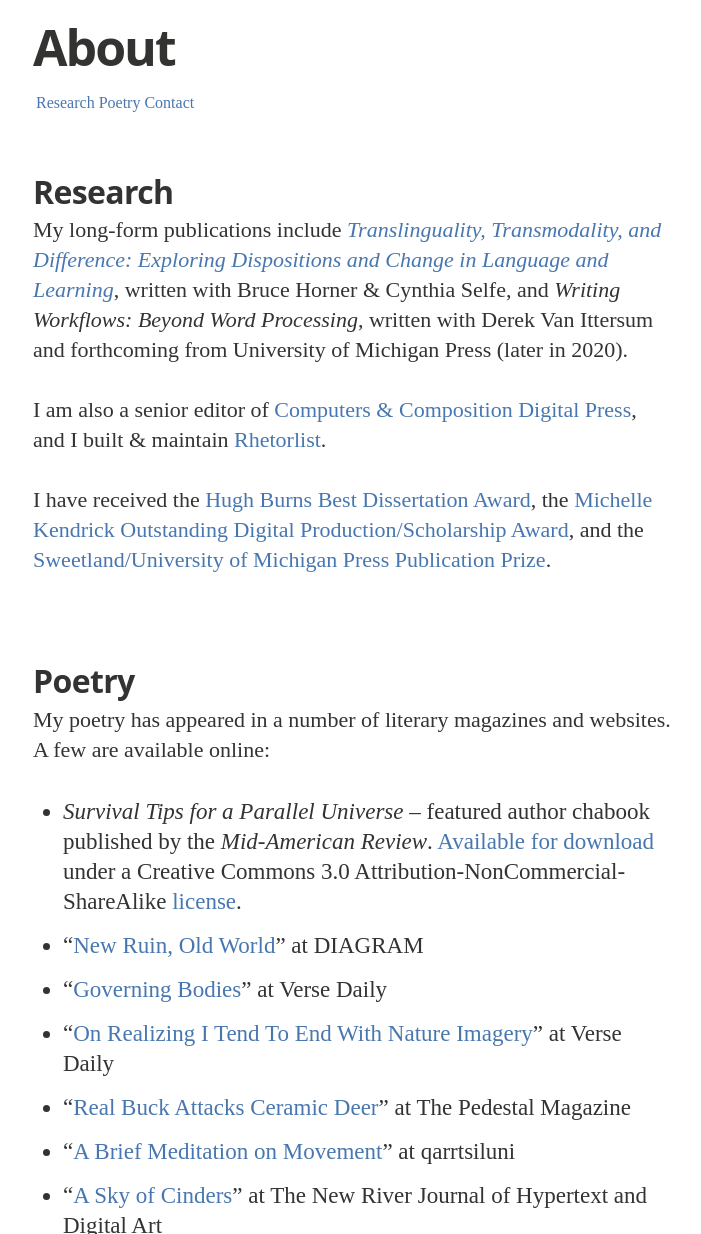
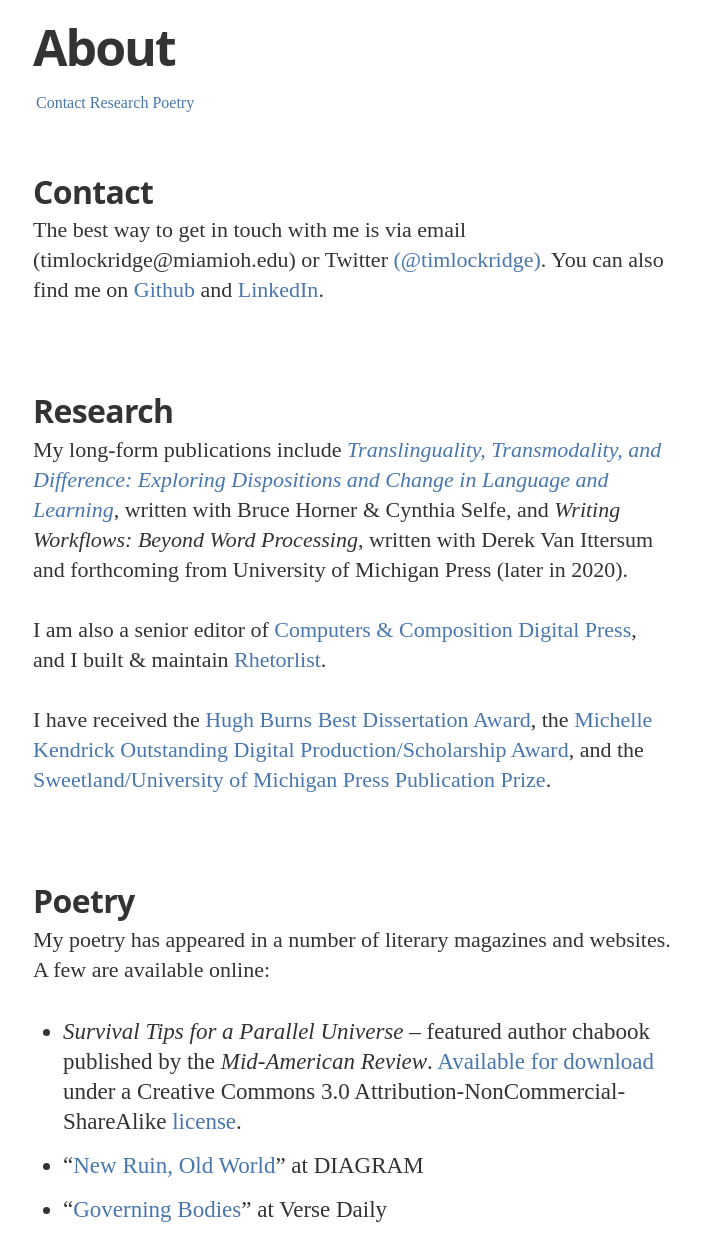
Before and after one commit to timlockridge/timlockridgedotcom, a Jekyll site: the page built from about.md, in a window 1280 px wide and 1400 px high, scrolled down 225 px. Shown: the part 166-1400 px from the top of the window, without its empty margins (287-988 px from the left). Built offline with Jekyll 4.4.1, drawn with Linux system fonts in a browser that asks for light colours; nearby versions of some CDN libraries; some web fonts are replaced; some of the changed text lies outside the part shown.

Commit message:
Update about.md

```diff
--- a/about.md
+++ b/about.md
@@ -3,7 +3,10 @@ layout: page
 title: About
 permalink: /about/
 ---
-[Research](#research) | [Poetry](#poetry) | [Contact](#contact)
+ [Contact](#contact) | [Research](#research) | [Poetry](#poetry)
+
+<h2 id="contact">Contact</h2>
+The best way to get in touch with me is via email <br />(timlockridge@miamioh.edu) or Twitter [(@timlockridge)](http://www.twitter.com/timlockridge). You can also find me on [Github](http://www.github.com/timlockridge) and [LinkedIn](http://www.linkedin.com/pub/tim-lockridge/4b/a0a/786/).
 
 <h2 id="research">Research</h2>
 
```
Also changed, not shown: other parts of about.md (+0 -3 lines).
